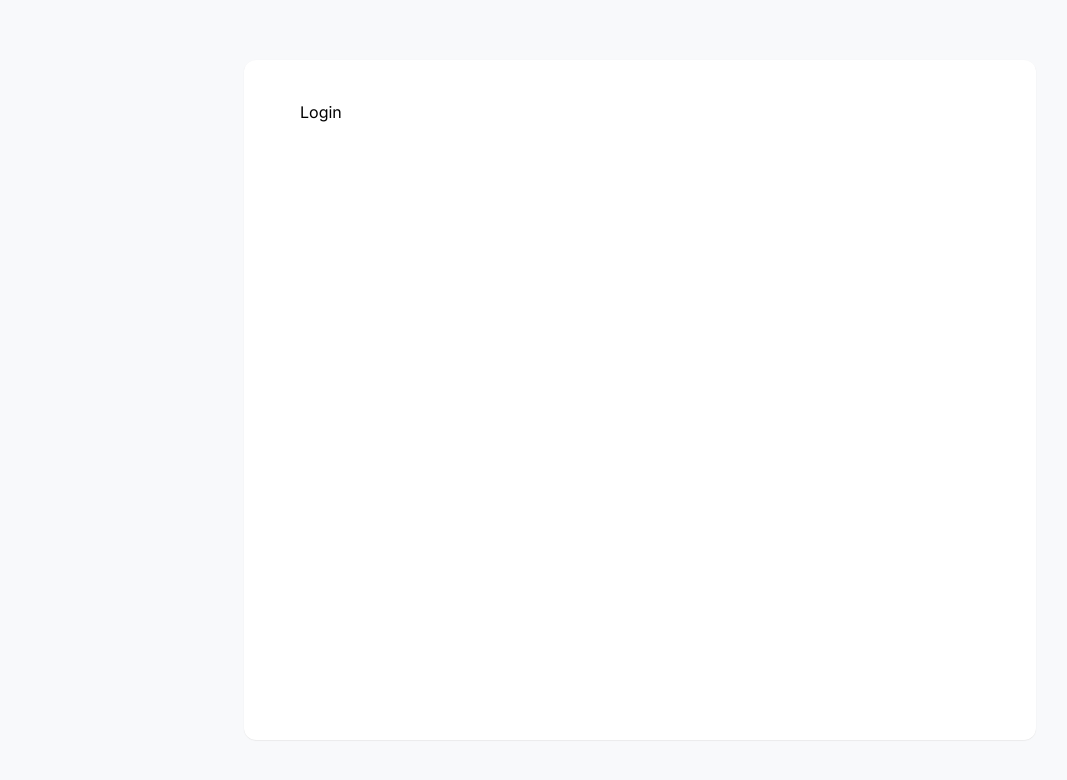
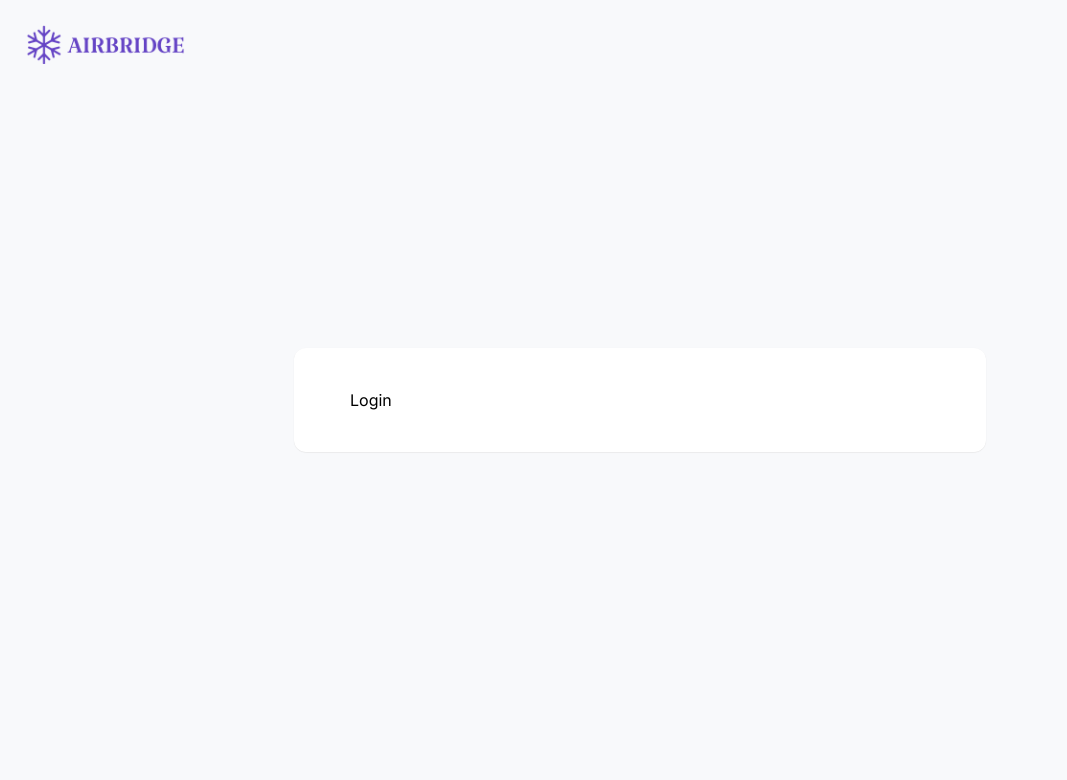
Before and after one commit to air-bridge/bridge-fe, a React (Vite) app: page /auth/login in a window 1280 px wide. Shown: the top 780 px of the page, without its empty margins (0-1067 px from the left). Built offline with nearby package versions, Linux system fonts and the light colour scheme.

Commit message:
feat: auth layout content positioning

```diff
--- a/src/components/layouts/AuthLayout.tsx
+++ b/src/components/layouts/AuthLayout.tsx
@@ -1,20 +1,37 @@
 import { Outlet } from "react-router-dom";
 import { Box, Stack } from "@mui/material";
+import logo from "../../assets/images/logo.png";
 
 const AuthLayout = () => {
   return (
     <Stack
       alignItems="center"
       justifyContent="center"
-      sx={{ height: "100vh", display: { xs: "block", lg: "flex" } }}
+      sx={{
+        height: "100vh",
+        position: "relative",
+        display: { xs: "block", lg: "flex" },
+      }}
     >
+      <Box
+        sx={{
+          position: { xs: "static", lg: "absolute" },
+          top: { xs: 10, lg: 25 },
+          left: { xs: 10, lg: 25 },
+          right: 0,
+          p: { xs: 1.5, lg: 0 },
+          bgcolor: "grey.100",
+        }}
+      >
+        <img src={logo} alt="logo" width={160} />
+      </Box>
       <Box
         sx={{
           bgcolor: "white",
           boxShadow: 1,
           borderRadius: { xs: 0, lg: 3 },
-          minHeight: { xs: "100%", lg: 600 },
-          width: { xs: "100%", lg: 680 },
+          width: { xs: "100%", lg: 580 },
+          height: { xs: "100%", lg: "auto" },
           px: { xs: 3, lg: 7 },
           py: { xs: 3, lg: 5 },
         }}
--- a/src/theme/index.ts
+++ b/src/theme/index.ts
@@ -193,7 +193,7 @@ const theme = createTheme({
   },
   palette: {
     background: {
-      default: "#F4F4F4",
+      default: "#F8F9FB",
     },
     iconBackground: "#D3FFF8",
     divider: "rgba(0, 0, 0, 0.12)",
@@ -249,7 +249,7 @@ const theme = createTheme({
       disabledBackground: "rgba(0, 0, 0, 0.12)",
     },
     grey: {
-      100: "#F7F7F7",
+      100: "#F8F9FB",
       200: "#EEEEEE",
       300: "#E0E0E0",
       400: "#BDBDBD",
```
Also changed, not shown: src/assets/images/logo.png (added).
